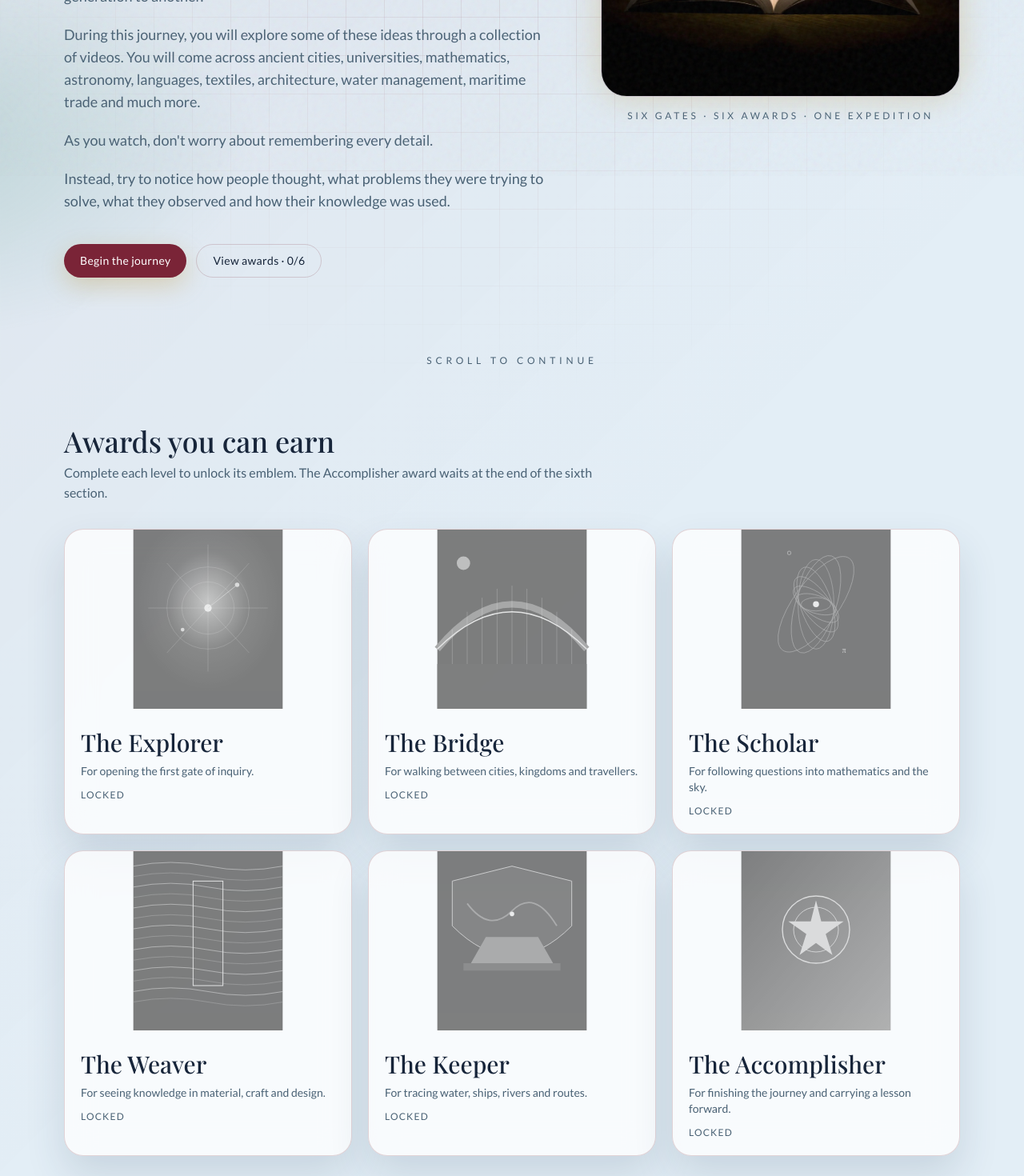
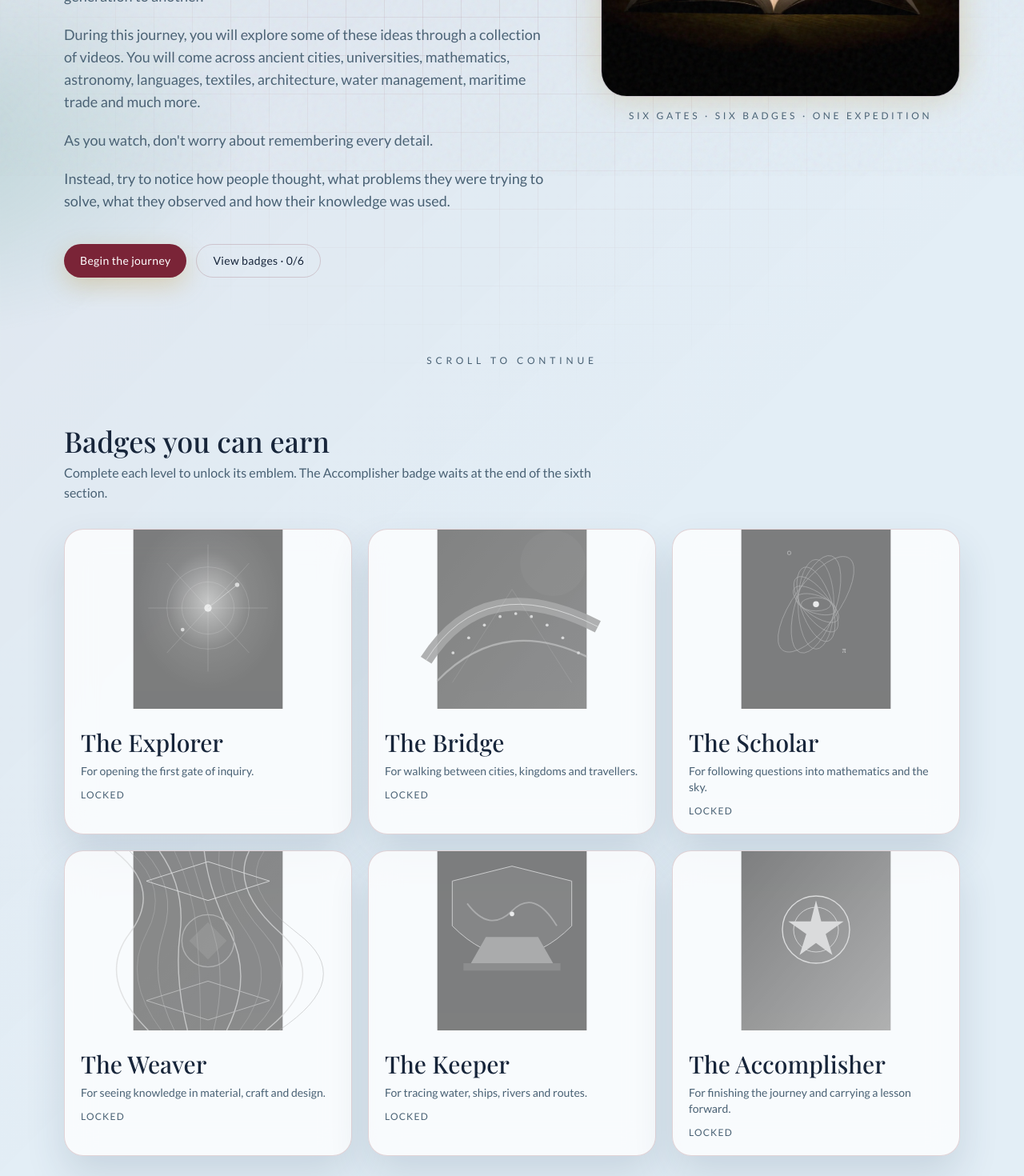
Before and after one commit to silveroaks25/iks2026-27, a React (Vite) app: page / in a window 1280 px wide. Shown: the part 580-2050 px from the top of the page at 80% size. Built offline with nearby package versions, Linux system fonts and the light colour scheme; the HTML template or start-up script is replaced by a standard one.

Commit message:
Improve badges, navigation, and theme transitions

```diff
--- a/src/components/AwardArt.tsx
+++ b/src/components/AwardArt.tsx
@@ -57,22 +57,21 @@ function ExplorerArt() {
 function BridgeArt() {
   return (
     <svg viewBox="0 0 400 480" className="h-full w-full" aria-hidden>
-      <rect width="400" height="480" fill="#12080c" />
-      <path d="M0 320 Q200 80 400 320" fill="none" stroke="var(--award-color)" strokeWidth="18" />
-      <path d="M0 320 Q200 120 400 320" fill="none" stroke="#f4f0ea" strokeWidth="3" />
-      {[40, 80, 120, 160, 200, 240, 280, 320, 360].map((x) => (
-        <line
-          key={x}
-          x1={x}
-          y1={320 - Math.sin((x / 400) * Math.PI) * 170}
-          x2={x}
-          y2="360"
-          stroke="#ffffff44"
-          strokeWidth="2"
-        />
+      <defs>
+        <linearGradient id="bridgeBg" x1="0" y1="0" x2="1" y2="1">
+          <stop offset="0%" stopColor="#071a33" />
+          <stop offset="100%" stopColor="#123c58" />
+        </linearGradient>
+      </defs>
+      <rect width="400" height="480" fill="url(#bridgeBg)" />
+      <circle cx="310" cy="90" r="88" fill="var(--award-color)" opacity="0.12" />
+      <path d="M-30 350 Q125 105 430 260" fill="none" stroke="var(--award-color)" strokeWidth="34" opacity="0.9" />
+      <path d="M-30 350 Q125 105 430 260" fill="none" stroke="#eff9ff" strokeWidth="2" opacity="0.8" />
+      <path d="M0 405 Q170 230 400 340" fill="none" stroke="#29b89c" strokeWidth="5" opacity="0.8" />
+      {Array.from({ length: 9 }).map((_, i) => (
+        <circle key={i} cx={42 + i * 42} cy={330 - Math.sin((i / 8) * Math.PI) * 105} r="4" fill="#f6d889" />
       ))}
-      <rect x="0" y="360" width="400" height="120" fill="#1a0d12" />
-      <circle cx="70" cy="90" r="18" fill="#ffd7a8" opacity="0.7" />
+      <path d="M40 410 L200 160 L360 410" fill="none" stroke="#ffffff33" strokeWidth="1.5" />
     </svg>
   )
 }
@@ -100,18 +99,27 @@ function ScholarArt() {
 function WeaverArt() {
   return (
     <svg viewBox="0 0 400 480" className="h-full w-full" aria-hidden>
-      <rect width="400" height="480" fill="#140a08" />
-      {Array.from({ length: 14 }).map((_, i) => (
+      <defs>
+        <linearGradient id="weaverBg" x1="0" y1="0" x2="1" y2="1">
+          <stop offset="0%" stopColor="#4d182b" />
+          <stop offset="100%" stopColor="#102f4c" />
+        </linearGradient>
+      </defs>
+      <rect width="400" height="480" fill="url(#weaverBg)" />
+      {Array.from({ length: 11 }).map((_, i) => (
         <path
           key={i}
-          d={`M0 ${40 + i * 28} Q100 ${20 + i * 28} 200 ${40 + i * 28} T400 ${40 + i * 28}`}
+          d={`M${-50 + i * 40} 0 Q${80 + i * 20} 100 ${-10 + i * 45} 220 T${40 + i * 35} 480`}
           fill="none"
-          stroke={i % 2 ? 'var(--award-color)' : '#f4f0ea'}
-          strokeWidth="2"
-          opacity={0.55}
+          stroke={i % 3 === 0 ? '#f6d889' : i % 3 === 1 ? 'var(--award-color)' : '#29b89c'}
+          strokeWidth={i % 3 === 0 ? 3 : 1.5}
+          opacity="0.75"
         />
       ))}
-      <rect x="160" y="80" width="80" height="280" fill="none" stroke="#fff" strokeWidth="2" />
+      <path d="M35 80 L200 28 L365 80 L200 132 Z" fill="none" stroke="#f6d889" strokeWidth="2" />
+      <path d="M35 400 L200 348 L365 400 L200 452 Z" fill="none" stroke="#29b89c" strokeWidth="2" />
+      <circle cx="200" cy="240" r="70" fill="none" stroke="var(--award-color)" strokeWidth="3" />
+      <path d="M150 240 L200 190 L250 240 L200 290 Z" fill="var(--award-color)" opacity="0.28" />
     </svg>
   )
 }
--- a/src/components/AwardPopup.tsx
+++ b/src/components/AwardPopup.tsx
@@ -30,7 +30,7 @@ export function AwardPopup() {
           <div className="absolute left-1/2 top-10 h-40 w-40 -translate-x-1/2 rounded-full bg-[var(--ember)] blur-3xl" />
         </div>
         <div className="relative p-6 text-center">
-          <p className="text-xs uppercase tracking-[0.35em] text-[var(--ember2)]">Award Unlocked</p>
+          <p className="text-xs uppercase tracking-[0.35em] text-[var(--ember2)]">Badge Unlocked</p>
           <div className="mx-auto mt-5 h-64 w-52 overflow-hidden rounded-2xl border border-[var(--line)] shadow-glow rise">
             <AwardArt id={award.id} unlocked />
           </div>
--- a/src/components/Layout.tsx
+++ b/src/components/Layout.tsx
@@ -7,7 +7,7 @@ import { useProgress } from '../lib/ProgressContext'
 const links = [
   { to: '/', label: 'Home' },
   { to: '/explore', label: 'Explore IKS' },
-  { to: '/awards', label: 'Awards' },
+  { to: '/awards', label: 'Badges' },
   { to: '/feedback', label: 'Feedback' },
 ]
 
--- a/src/components/SettingsDrawer.tsx
+++ b/src/components/SettingsDrawer.tsx
@@ -71,9 +71,9 @@ export function SettingsDrawer({
 
         <section className="mt-8">
           <div className="flex items-center justify-between">
-            <h3 className="text-xs uppercase tracking-[0.28em] text-[var(--mute)]">Awards</h3>
+            <h3 className="text-xs uppercase tracking-[0.28em] text-[var(--mute)]">Badges</h3>
             <Link to="/awards" className="text-sm text-[var(--ember2)]" onClick={onClose}>
-              Open gallery
+              Open badge gallery
             </Link>
           </div>
           <div className="mt-4 grid grid-cols-3 gap-3">
@@ -88,7 +88,7 @@ export function SettingsDrawer({
         <button
           className="btn btn-ghost mt-auto"
           onClick={() => {
-            if (confirm('Reset local journey progress? Awards and answers on this device will be cleared.')) {
+            if (confirm('Reset local journey progress? Badges and answers on this device will be cleared.')) {
               resetProgress()
             }
           }}
--- a/src/index.css
+++ b/src/index.css
@@ -77,6 +77,7 @@ body {
   font-family: Lato, system-ui, sans-serif;
   line-height: 1.55;
   overflow-x: hidden;
+  transition: background-color 0.6s ease, color 0.6s ease;
 }
 
 h1,
@@ -95,6 +96,28 @@ h6 {
     radial-gradient(900px 500px at -10% 20%, rgba(24, 116, 95, 0.18), transparent 50%),
     linear-gradient(135deg, rgba(122, 36, 55, 0.05), transparent 42%),
     var(--paper);
+  transition: background 0.8s ease;
+}
+
+.panel {
+  transition: background-color 0.5s ease, border-color 0.5s ease, box-shadow 0.5s ease, transform 0.3s ease;
+}
+
+article.panel:hover {
+  transform: translateY(-3px);
+}
+
+html.theme-transition::after {
+  content: '';
+  position: fixed;
+  inset: 0;
+  z-index: 200;
+  pointer-events: none;
+  background:
+    radial-gradient(circle at 18% 20%, rgba(41, 184, 156, 0.3), transparent 30%),
+    radial-gradient(circle at 82% 30%, rgba(226, 186, 77, 0.28), transparent 28%),
+    radial-gradient(circle at 50% 80%, rgba(146, 45, 71, 0.3), transparent 35%);
+  animation: theme-wash 0.9s ease-out forwards;
 }
 
 [data-theme='dark'] #root {
@@ -180,6 +203,20 @@ h6 {
   }
 }
 
+@keyframes theme-wash {
+  0% {
+    opacity: 0;
+    transform: scale(0.85);
+  }
+  35% {
+    opacity: 1;
+  }
+  100% {
+    opacity: 0;
+    transform: scale(1.15);
+  }
+}
+
 .rise {
   animation: rise 0.8s ease both;
 }
--- a/src/lib/ProgressContext.tsx
+++ b/src/lib/ProgressContext.tsx
@@ -89,7 +89,13 @@ export function ProgressProvider({ children }: { children: ReactNode }) {
       pendingAward,
       beep,
       setGrade: (g) => setState((s) => ({ ...s, grade: g })),
-      setTheme: (t) => setState((s) => ({ ...s, theme: t })),
+      setTheme: (t) => {
+        document.documentElement.classList.remove('theme-transition')
+        void document.documentElement.offsetWidth
+        document.documentElement.classList.add('theme-transition')
+        window.setTimeout(() => document.documentElement.classList.remove('theme-transition'), 950)
+        setState((s) => ({ ...s, theme: t }))
+      },
       setVolume: (n) => setState((s) => ({ ...s, volume: n })),
       setSound: (on) => setState((s) => ({ ...s, sound: on })),
       markVideo: (id) => setState((s) => ({ ...s, videos: { ...s.videos, [id]: true } })),
--- a/src/pages/Awards.tsx
+++ b/src/pages/Awards.tsx
@@ -10,7 +10,7 @@ export function AwardsPage() {
   return (
     <main id="main" className="mx-auto max-w-6xl px-4 py-12">
       <p className="text-xs uppercase tracking-[0.4em] text-[var(--ember2)]">Collection</p>
-      <h1 className="font-display mt-2 text-5xl">Awards</h1>
+      <h1 className="font-display mt-2 text-5xl">Badges</h1>
       <p className="mt-3 max-w-2xl text-[var(--mute)]">
         Unlocked emblems glow. Locked emblems stay in shadow until the matching level is sealed.
       </p>
--- a/src/pages/Explore.tsx
+++ b/src/pages/Explore.tsx
@@ -68,7 +68,7 @@ export function ExplorePage() {
                         : 'Complete the previous level to open this gate'}
                   </span>
                   {state.awards[level.awardId] && (
-                    <span className="text-sm text-[var(--ember2)]">Award earned</span>
+                    <span className="text-sm text-[var(--ember2)]">Badge earned</span>
                   )}
                 </div>
               </article>
--- a/src/pages/Home.tsx
+++ b/src/pages/Home.tsx
@@ -36,7 +36,7 @@ export function HomePage() {
                 Begin the journey
               </Link>
               <Link to="/awards" className="btn btn-ghost">
-                View awards · {earned}/6
+                View badges · {earned}/6
               </Link>
             </div>
           </div>
@@ -52,7 +52,7 @@ export function HomePage() {
               />
             </div>
             <p className="mt-4 text-center text-xs uppercase tracking-[0.3em] text-[var(--mute)]">
-              Six gates · six awards · one expedition
+              Six gates · six badges · one expedition
             </p>
           </div>
         </div>
@@ -62,9 +62,9 @@ export function HomePage() {
       </section>
 
       <section className="mx-auto max-w-6xl px-4 pb-24 pt-8">
-        <h2 className="font-display text-4xl">Awards you can earn</h2>
+        <h2 className="font-display text-4xl">Badges you can earn</h2>
         <p className="mt-2 max-w-2xl text-[var(--mute)]">
-          Complete each level to unlock its emblem. The Accomplisher award waits at the end of the sixth
+          Complete each level to unlock its emblem. The Accomplisher badge waits at the end of the sixth
           section.
         </p>
         <div className="mt-8 grid gap-5 sm:grid-cols-2 lg:grid-cols-3">
```
Also changed, not shown: src/pages/LevelPage.tsx (+6 -3 lines).
